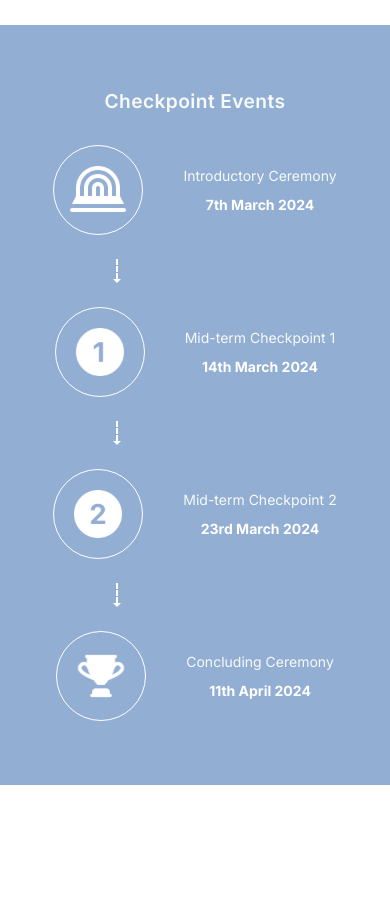
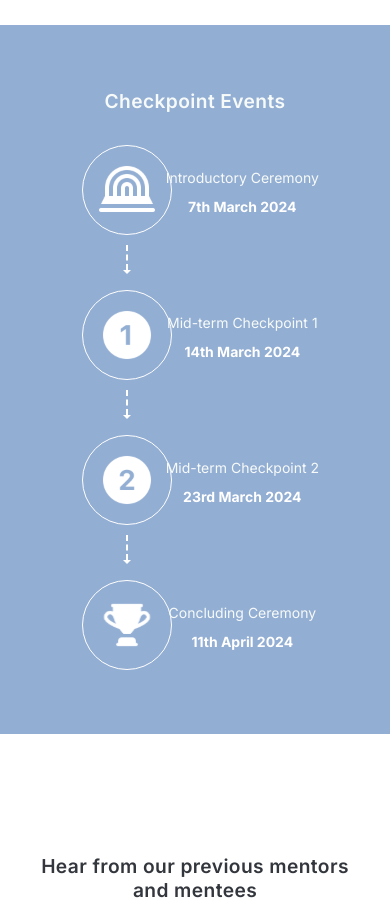
Before and after one commit to UNSW-WIESoc/website, a Next.js app: page /programs/protege-program in a window 390 px wide. Shown: the part 2640-3547 px from the top of the page. Built offline with nearby package versions, Linux system fonts and the light colour scheme.

Commit message:
use grid for xs and sm and completed mobile, need to do mb

```diff
--- a/components/ProgramsTimeline.tsx
+++ b/components/ProgramsTimeline.tsx
@@ -1,59 +1,56 @@
-import { Box, Stack } from '@mui/material';
+import { Box, Grid } from '@mui/material';
 import Image from 'next/image';
-import HeadingBodyText from '@/components/HeadingBodyText';
 import { FC } from 'react';
 import Typography from '@mui/joy/Typography';
-interface TimelineCardProps {
-  icon: string;
-  text: string;
-  date: string;
-}
+
 
 const Arrow = () => {
   return (
     <Box
     sx={{
       display: 'flex',
-        flexDirection: { xs: 'column', sm: 'column', md: 'row' },
+      flexDirection: { xs: 'column', sm: 'column'},
       alignItems: 'center',
       justifyContent: 'center',
       position: 'relative',
-        left: { xs: '-20%', sm: '-12.5%', md: '0' },
+      marginTop: '10px',
       '&:before': {
         content: '""',
         display: 'block',
-          width: { xs: '2px', sm: '2px', md: '90px' },
-          height: { xs: '20px', sm: '20px', md: '0px' },
-          borderBottom: { xs: 'none', sm: 'none', md: '2px dashed white' },
-          borderLeft: { xs: '2px dashed white', sm: '2px dashed white', md: 'none' },
-          marginRight: { xs: '0px', sm: '0px', md: '0px' },
-          marginBottom: { xs: '0px', sm: '0px', md: '0px' },
+        width: { xs: '2px', sm: '2px'},
+        height: { xs: '25px', sm: '25px' },
+        borderBottom: { xs: 'none', sm: 'none'},
+        borderLeft: { xs: '2px dashed white', sm: '2px dashed white' },
         position: 'relative',
-          top: { xs: '0px', sm: '0px', md: '-35px' },
+        top: { xs: '0px', sm: '0px' },
       },
       '&:after': {
         content: '""',
         display: 'block',
         width: '0',
         height: '0',
-          borderTop: { xs: '4px solid white', sm: '4px solid white', md: '4px solid transparent' },
-          borderBottom: { xs: 'none', sm: 'none', md: '4px solid transparent' },
-          borderLeft: { xs: '4px solid transparent', sm: '4px solid transparent', md: '4px solid white' },
-          borderRight: { xs: '4px solid transparent', sm: '4px solid transparent', md: 'none' },
-          transform: { xs: 'translateY(0)', sm: 'translateY(0)', md: 'translateY(-35px)' },
-          marginLeft: { xs: '0px', sm: '0px', md: '0px' },
+        borderTop: { xs: '4px solid white', sm: '4px solid white' },
+        borderBottom: { xs: 'none', sm: 'none' },
+        borderLeft: { xs: '4px solid transparent', sm: '4px solid transparent' },
+        borderRight: { xs: '4px solid transparent', sm: '4px solid transparent' },
+        transform: { xs: 'translateY(0)', sm: 'translateY(0)' },
       },
     }}
   />
   );
 };
 
-const TimelineCard: FC<TimelineCardProps> = ({ icon, text, date }) => (
+interface TimelineCardProps {
+  icon: string;
+  isLast: boolean;
+}
+
+const TimelineCard: FC<TimelineCardProps> = ({ icon, isLast }) => (
   <Box
     textAlign="center"
     sx={{
       display: 'flex',
-      flexDirection: { xs: 'row', sm: 'row', md: 'column' },
+      flexDirection: { xs: 'column', sm: 'column' },
       alignItems: 'center',
       justifyContent: 'center',
       width: '100%',
@@ -61,8 +58,8 @@ const TimelineCard: FC<TimelineCardProps> = ({ icon, text, date }) => (
   >
     <Box
       sx={{
-        width: { xs: '90px', sm: '90px', md: '110px' },
-        height: { xs: '90px', sm: '90px', md: '110px' },
+        width: { xs: '90px', sm: '90px' },
+        height: { xs: '90px', sm: '90px' },
         borderRadius: '50%',
         border: '1px solid white',
         display: 'flex',
@@ -71,19 +68,29 @@ const TimelineCard: FC<TimelineCardProps> = ({ icon, text, date }) => (
         margin: { xs: '0', sm: '0' },
       }}
     >
-      <Image src={icon} alt={text} width={60} height={60} />
+      <Image src={icon} alt={''} width={60} height={60} />
     </Box>
+    {!isLast && <Arrow />}
+  </Box>
+);
+
+interface TextComponentProps {
+  text: string;
+  date: string;
+}
+
+const TextComponent: FC<TextComponentProps> = ({ text, date }) => (
   <Box
     sx={{
       textAlign: 'center',
-        ml: { xs: 5, sm: 5, md: 0 },
-        mt: { xs: 0, sm: 0, md: 1 },
+      ml: { xs: -22, sm: -22},
+      mt: { xs: 3, sm: 3}
     }}
   >
     <Typography
       level="body-sm"
       className="light-white"
-        sx={{ marginTop: { xs: '0', sm: '0', md: '18px' }, fontSize: '0.875rem', whiteSpace: 'nowrap' }}
+      sx={{ marginTop: { xs: '10px', sm: '10px' }, fontSize: '0.875rem', whiteSpace: 'nowrap' }}
     >
       {text}
     </Typography>
@@ -91,44 +98,87 @@ const TimelineCard: FC<TimelineCardProps> = ({ icon, text, date }) => (
     <Typography
       level="body-xs"
       className="white"
-        sx={{ marginTop: { xs: '12px', sm: '12px', md: '16px' }, fontWeight: 'bold', fontSize: '0.875rem', whiteSpace: 'nowrap' }}
+      sx={{ marginTop: { xs: '12px', sm: '12px' }, fontWeight: 'bold', fontSize: '0.875rem', whiteSpace: 'nowrap' }}
     >
       {date}
     </Typography>
-    </Box>
   </Box>
 );
 
 
 const Timeline = () => {
   return (
+
       <Box className='bg-medium-blue' sx={{ justifyContent: 'center', pt: 8, pb: 8 }} pb={3} mb={10} width='100%'>
       <Typography level='subtitle-lg' className='light-white' sx={{ mb: 4, textAlign: 'center'}}>
       Checkpoint Events
       </Typography>
-      <Box
-        sx={{
-          display: 'flex',
-          flexDirection: { xs: 'column', sm: 'column', md: 'row' },
-          justifyContent: 'center',
-          alignItems: 'center',
-          flexWrap: 'nowrap',
-          gap: 3,
-          width: '100%',
-          maxWidth: { xs: '100%', sm: '90%', md: '80%' },
-          mx: 'auto',
-        }}
-      >
-        <TimelineCard icon='/programs/Stage.svg' text='Introductory Ceremony' date='7th March 2024' />
-        <Arrow />
-        <TimelineCard icon='/programs/Level1.svg' text='Mid-term Checkpoint 1' date='14th March 2024' />
-        <Arrow />
-        <TimelineCard icon='/programs/Level2.svg' text='Mid-term Checkpoint 2' date='23rd March 2024' />
-        <Arrow />
-        <TimelineCard icon='/programs/Trophy.svg' text='Concluding Ceremony ' date='11th April 2024' />
-        </Box>
+
+      <Grid container spacing={2} sx={{ marginBottom: 2}}>
+      <Grid item xs={8} sm={8}>
+      <TimelineCard icon='/programs/Stage.svg' isLast={false}/>
+      </Grid>
+      <Grid item xs={4} sm={4}>
+      <TextComponent text='Introductory Ceremony' date='7th March 2024' />
+      </Grid>
+      <Grid item xs={8} sm={8}>
+      <TimelineCard icon='/programs/Level1.svg' isLast={false}/>
+      </Grid>
+      <Grid item xs={4} sm={4}>
+      <TextComponent text='Mid-term Checkpoint 1' date='14th March 2024'/>
+      </Grid>
+      </Grid>
+
+      <Grid container spacing={2}>
+      <Grid item xs={8} sm={8}>
+      <TimelineCard icon='/programs/Level2.svg'isLast={false}/>
+      </Grid>
+      <Grid item xs={4} sm={4}>
+      <TextComponent text='Mid-term Checkpoint 2' date='23rd March 2024'/>
+      </Grid>
+      <Grid item xs={8} sm={8}>
+      <TimelineCard icon='/programs/Trophy.svg' isLast={true}/>
+      </Grid>
+      <Grid item xs={4} sm={4}>
+      <TextComponent text='Concluding Ceremony ' date='11th April 2024'/>
+      </Grid>
+      </Grid>
+
   </Box>
   )
 }
 
+
+
+// const Timeline = () => {
+//   return (
+//       <Box className='bg-medium-blue' sx={{ justifyContent: 'center', pt: 8, pb: 8 }} pb={3} mb={10} width='100%'>
+//       <Typography level='subtitle-lg' className='light-white' sx={{ mb: 4, textAlign: 'center'}}>
+//       Checkpoint Events
+//       </Typography>
+//       <Box
+//         sx={{
+//           display: 'flex',
+//           flexDirection: { xs: 'column', sm: 'column', md: 'row' },
+//           justifyContent: 'center',
+//           alignItems: 'center',
+//           flexWrap: 'nowrap',
+//           gap: 3,
+//           width: '100%',
+//           maxWidth: { xs: '100%', sm: '90%', md: '80%' },
+//           mx: 'auto',
+//         }}
+//       >
+//         <TimelineCard icon='/programs/Stage.svg' text='Introductory Ceremony' date='7th March 2024' />
+//         <Arrow />
+//         <TimelineCard icon='/programs/Level1.svg' text='Mid-term Checkpoint 1' date='14th March 2024' />
+//         <Arrow />
+//         <TimelineCard icon='/programs/Level2.svg' text='Mid-term Checkpoint 2' date='23rd March 2024' />
+//         <Arrow />
+//         <TimelineCard icon='/programs/Trophy.svg' text='Concluding Ceremony ' date='11th April 2024' />
+//         </Box>
+//     </Box>
+//   )
+// }
+
 export default Timeline;
```
Lines whose indentation alone changed are shown as unchanged.
